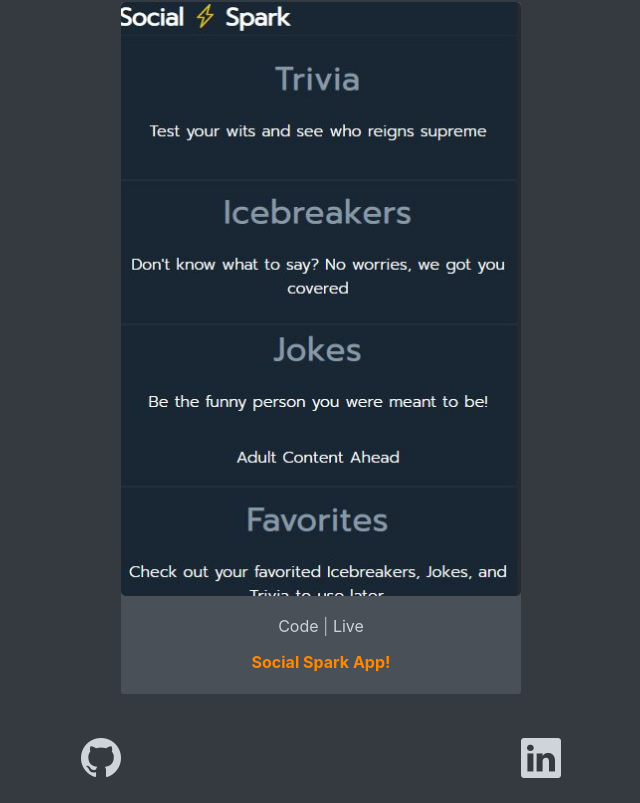
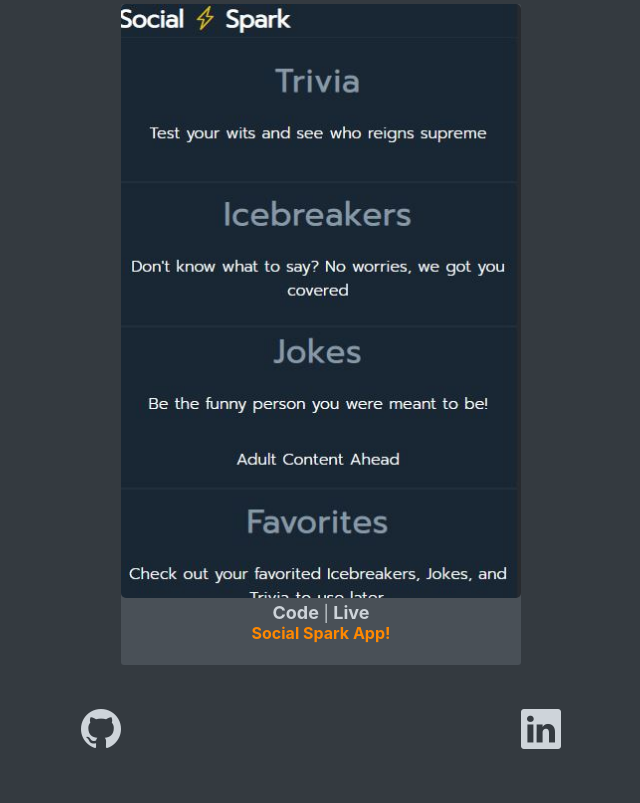
Before and after one commit to Logan-Alvarez/Logan-Alvarez.github.io, a React (Create React App) app: page /works in a window 1280 px wide. Shown: the part 1488-2291 px from the top of the page, without its empty margins (319-959 px from the left). After the commit the page ends 2262 px from the top, so only its background shows below. Built offline with nearby package versions, Linux system fonts and the light colour scheme.

Commit message:
Added color and thicker link text

```diff
--- a/src/App.css
+++ b/src/App.css
@@ -190,6 +190,16 @@ a {
 
 .work-paragraph {
   margin: 0;
+  color: #ced4da;
+}
+.work-paragraph a {
+  font-size: large;
+  font-weight: bold;
+  color: #ced4da;
+}
+
+.work-paragraph a:hover {
+  color: #ff8800;
 }
 .work-title {
   color: #ff8800;
--- a/src/components/Works.tsx
+++ b/src/components/Works.tsx
@@ -118,7 +118,7 @@ function Works() {
           <img src="socialspark.jpg" alt="" className="works-img" />
         </div>
         <article>
-          <p>
+          <p className="work-paragraph">
             <a href="">Code</a> | <a href="">Live</a>
           </p>
           <h4 className="work-title">Social Spark App!</h4>
```
